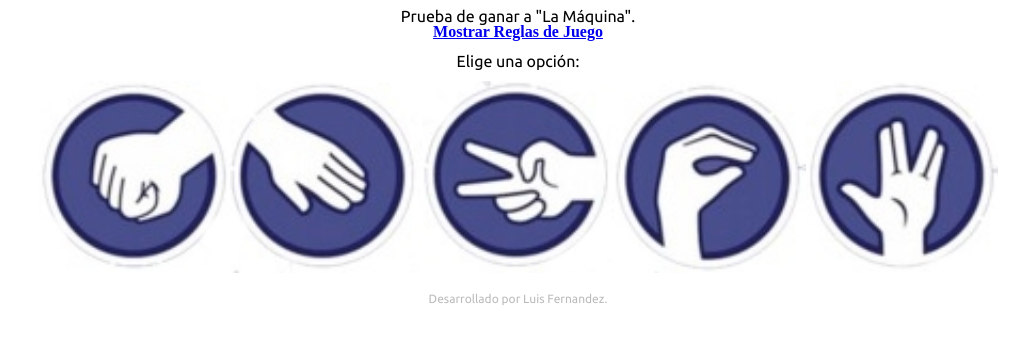
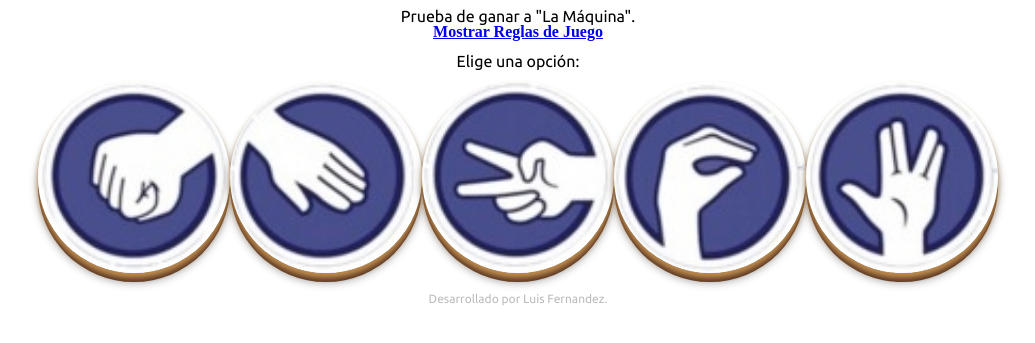
Before and after one commit to lc-luis/PPTLS-PLUS, a plain HTML site: page index.html in a window 1280 px wide. Shown: the part 53-396 px from the top of the page, without its empty margins (122-1157 px from the left). Drawn offline with Linux system fonts and the light colour scheme.

Commit message:
update css

```diff
--- a/css/style.css
+++ b/css/style.css
@@ -13,6 +13,28 @@ main{
     height: 30%;
     width: 75%;
     margin: 10% 0 0 -40%;
+}
+.opciones img
+{
+    display: inline-block;
+    padding: 0;
+    margin-right: 10px;
+    width: 15%;
+    border-radius:100px;
+    position:relative;
+    border-bottom:0 solid #BD8B4E;
+    box-shadow:0 5px 5px #BD8B4E,0 9px 0 #5e3a25,0px 9px 10px rgba(0,0,0,0.4),inset 0px 2px 9px rgba(255,255,255,0.2),inset 0 -2px 9px rgba(0,0,0,0.2);
+}
+.opciones img:hover
+{
+    opacity: 0.75;
+    box-shadow:0 5px 5px #BD8B4E,0 9px 0 #5e3a25,0px 9px 10px rgba(0,0,0,0.4),inset 0px 2px 15px rgba(255,255,255,0.4),inset 0 -2px 9px rgba(0,0,0,0.2);
+}
+
+.opciones img:active
+{
+    top:15px;
+    box-shadow:0 2px 0 #BD8B4E,0px 4px 4px rgba(0,0,0,0.4),inset 0px 2px 5px rgba(0,0,0,0.2);
 }
 
 h1{
--- a/js/pptgame.js
+++ b/js/pptgame.js
@@ -31,7 +31,7 @@ function jugar(opcionesId)
 
 	//Obtenemos la jugada y la mostramos en el div con id jugada
 	var jugada = document.getElementById("jugada").innerHTML = "Tu juegas " + jugadaUsuario + " <img src='img/" + jugadaUsuario + ".png' title='" + jugadaUsuario + "'> contra <img src='img/" + jugadaMaquina + ".png' title='" + jugadaMaquina + "'>" + jugadaMaquina + ".";
-	sleep(1000);
+	//sleep(1000);
 	resultado();
 
 
```
